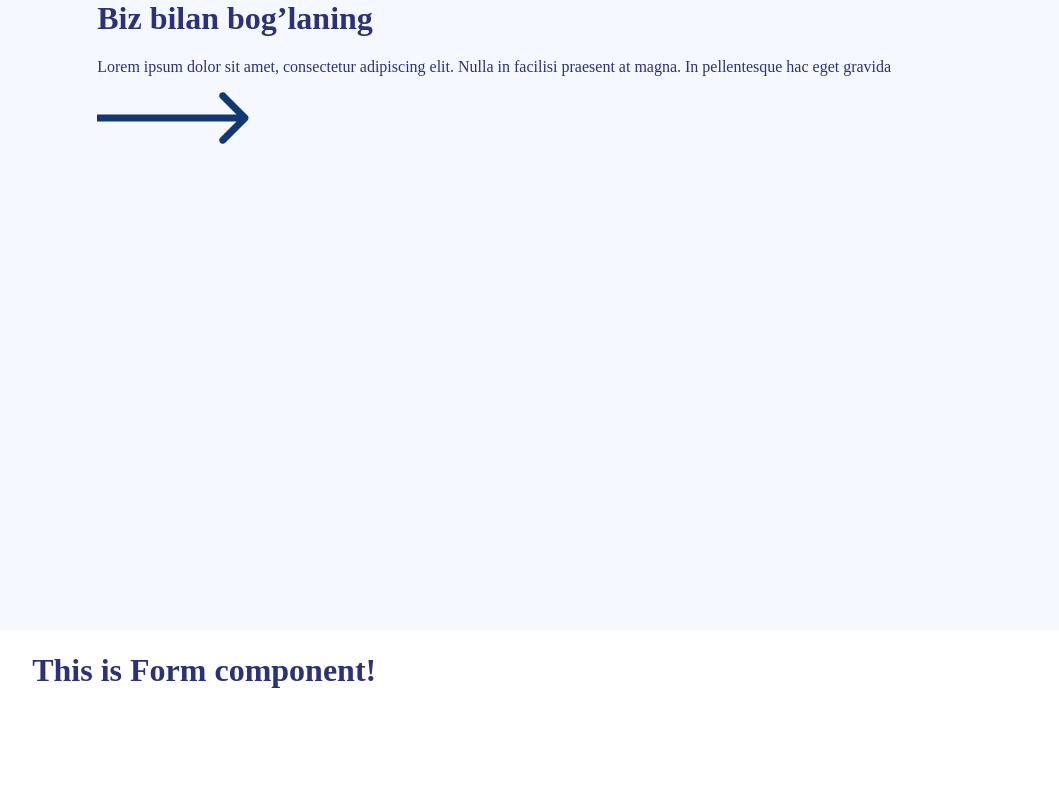
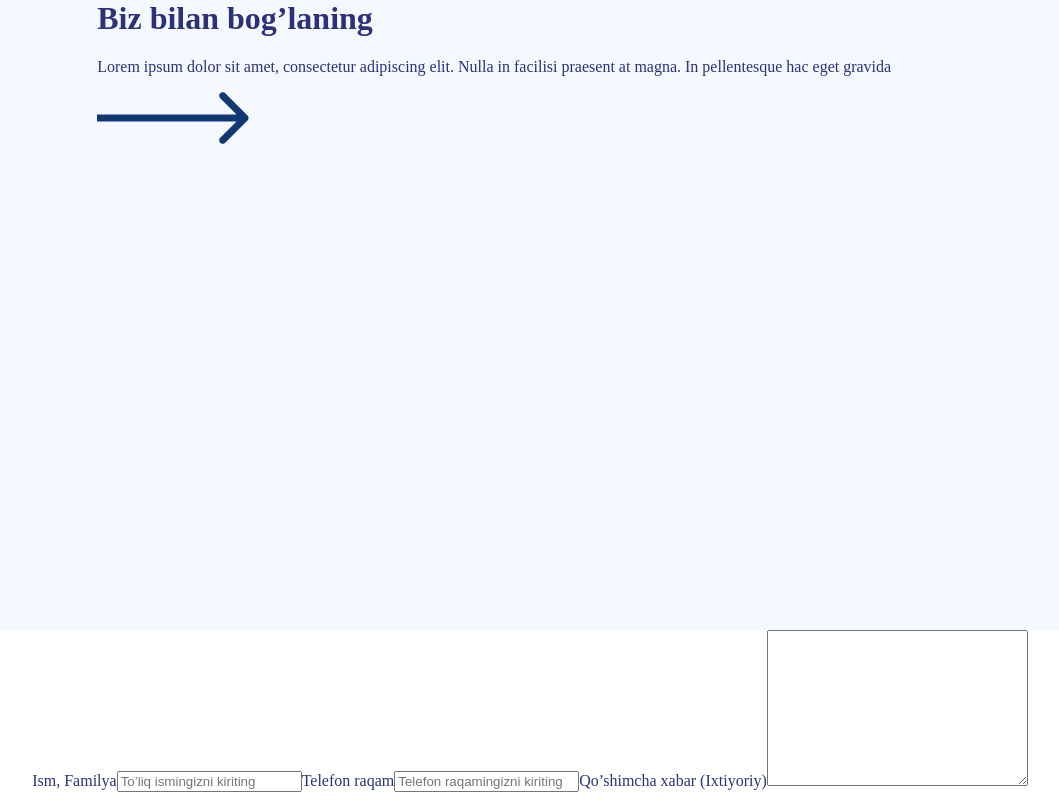
Before and after one commit to hakimov-dev/truck-service-landing, a Vue app: page / in a window 1280 px wide. Shown: the part 4967-5767 px from the top of the page, without its empty margins (39-1098 px from the left). Before the commit the page ends 5677 px from the top, so only its background shows below. Built offline with nearby package versions, Linux system fonts and the light colour scheme; the HTML template or start-up script is replaced by a standard one.

Commit message:
Added content ind form

```diff
--- a/src/components/Contact/components/Form.vue
+++ b/src/components/Contact/components/Form.vue
@@ -1,6 +1,11 @@
 <template>
     <form>
-     <h1>This is Form component!</h1>
+     <label for="name">Ism, Familya</label>
+     <input type="text" id="name" placeholder="To’liq ismingizni kiriting">
+     <label for="phone">Telefon raqam</label>
+     <input type="phone" placeholder="Telefon raqamingizni kiriting">
+     <label for="message">Qo’shimcha xabar (Ixtiyoriy)</label>
+     <textarea id="message" cols="30" rows="10"></textarea>
     </form>
 </template>
 
```
